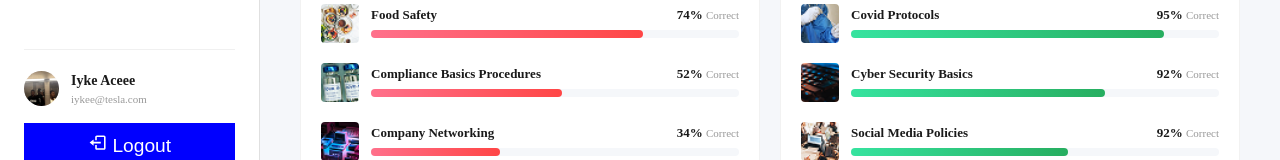
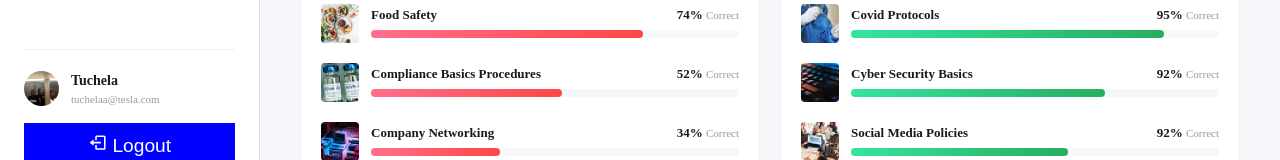
Before and after one commit to Tuchela/cohort-4.3-wkdays-fullstack-sql, a React (Vite) app in the folder frontend/: page /dashboard in a window 1280 px wide. Shown: the part 634-794 px from the top of the page. Built offline with nearby package versions, Linux system fonts and the light colour scheme; sample sign-in values are in the browser's storage.

Commit message:
just changed a word on my frontend app

```diff
--- a/frontend/src/pages/dashboard/Dashboard.jsx
+++ b/frontend/src/pages/dashboard/Dashboard.jsx
@@ -82,8 +82,8 @@ const Dashboard = () => {
             <div className={styles.userProfile}>
               <img src="/PIcture.jpeg" alt="User" className={styles.avatar} />
               <div className={styles.userInfo}>
-                <span className={styles.userName}>Iyke Aceee</span>
-                <span className={styles.userEmail}>iykee@tesla.com</span>
+                <span className={styles.userName}>Tuchela</span>
+                <span className={styles.userEmail}>tuchelaa@tesla.com</span>
               </div>
             </div>
             <button onClick={logoutUser} className={styles.logoutButton}>
```
